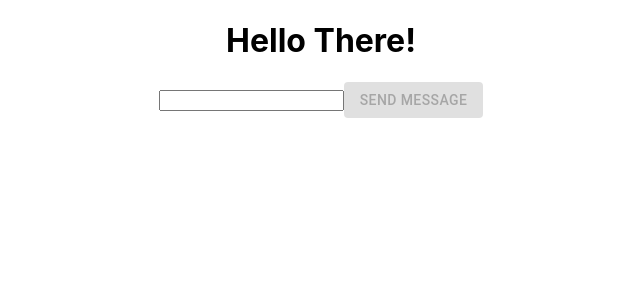
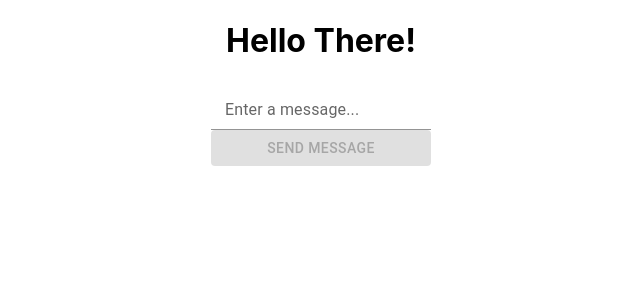
Before and after one commit to simoneya/facebook-messenger-clone, a React (Create React App) app: page / in a window 1280 px wide. Shown: the top 300 px of the page, without its empty margins (319-959 px from the left). Built offline with nearby package versions, Linux system fonts and the light colour scheme.

Commit message:
added material ui form

```diff
--- a/src/App.js
+++ b/src/App.js
@@ -1,4 +1,4 @@
-import { Button } from "@mui/material";
+import { Button, FormControl, InputLabel, Input } from "@mui/material";
 import React, { useState } from "react";
 import './App.css';
 
@@ -24,8 +24,11 @@ function App() {
       <h1> Hello There!</h1>
 
       <form>
-         <input value={input} onChange={event => setInput(event.target.value)}/>
-         <Button disabled={!input} variant="contained" type="submit" onClick={sendMessage}>Send Message</Button>
+      <FormControl>
+          <InputLabel>Enter a message...</InputLabel>
+          <Input value={input} onChange={event => setInput(event.target.value)}/>
+          <Button disabled={!input} variant="contained" type="submit" onClick={sendMessage}>Send Message</Button>
+      </FormControl>
       </form>
 
       {/* messages themselves */}
```
